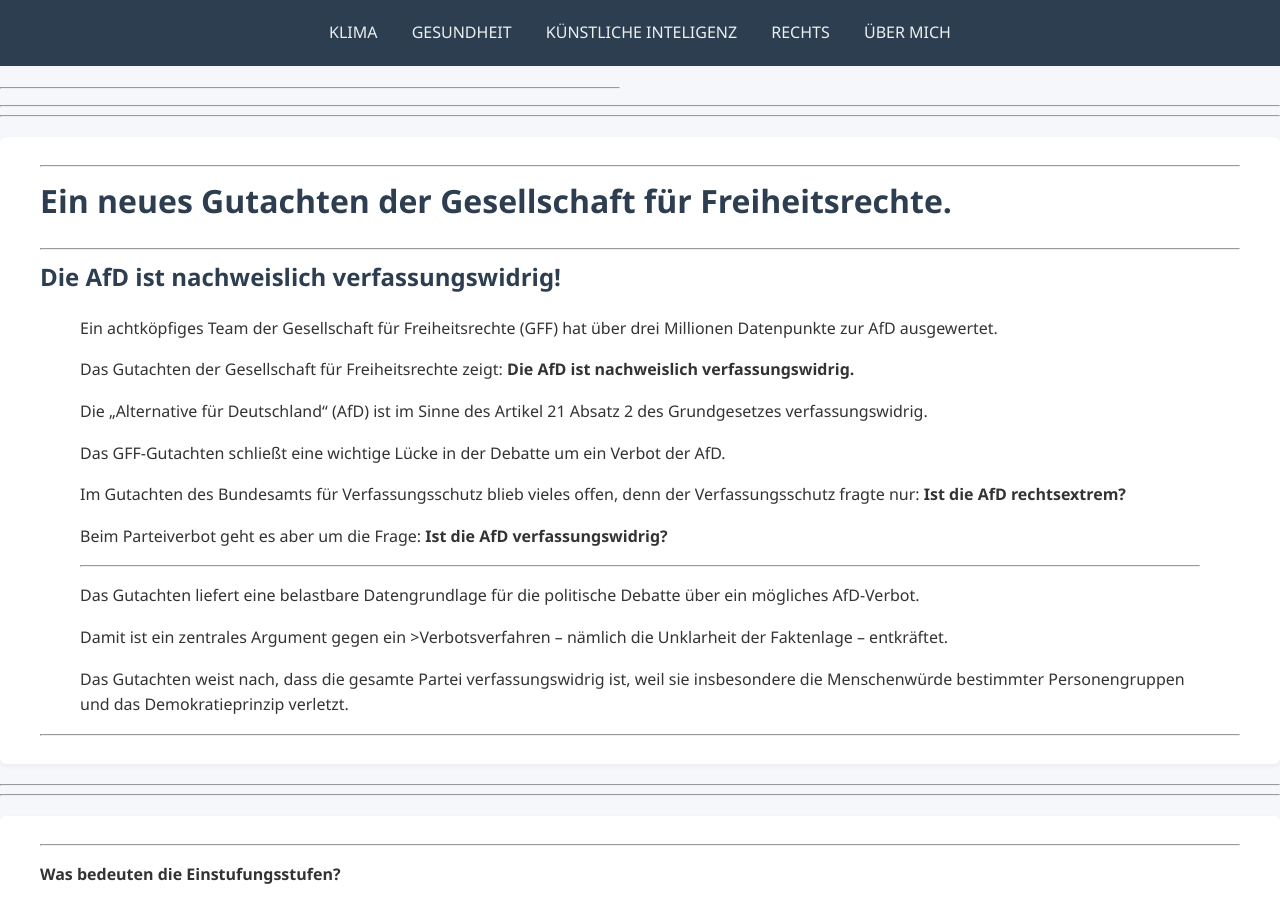
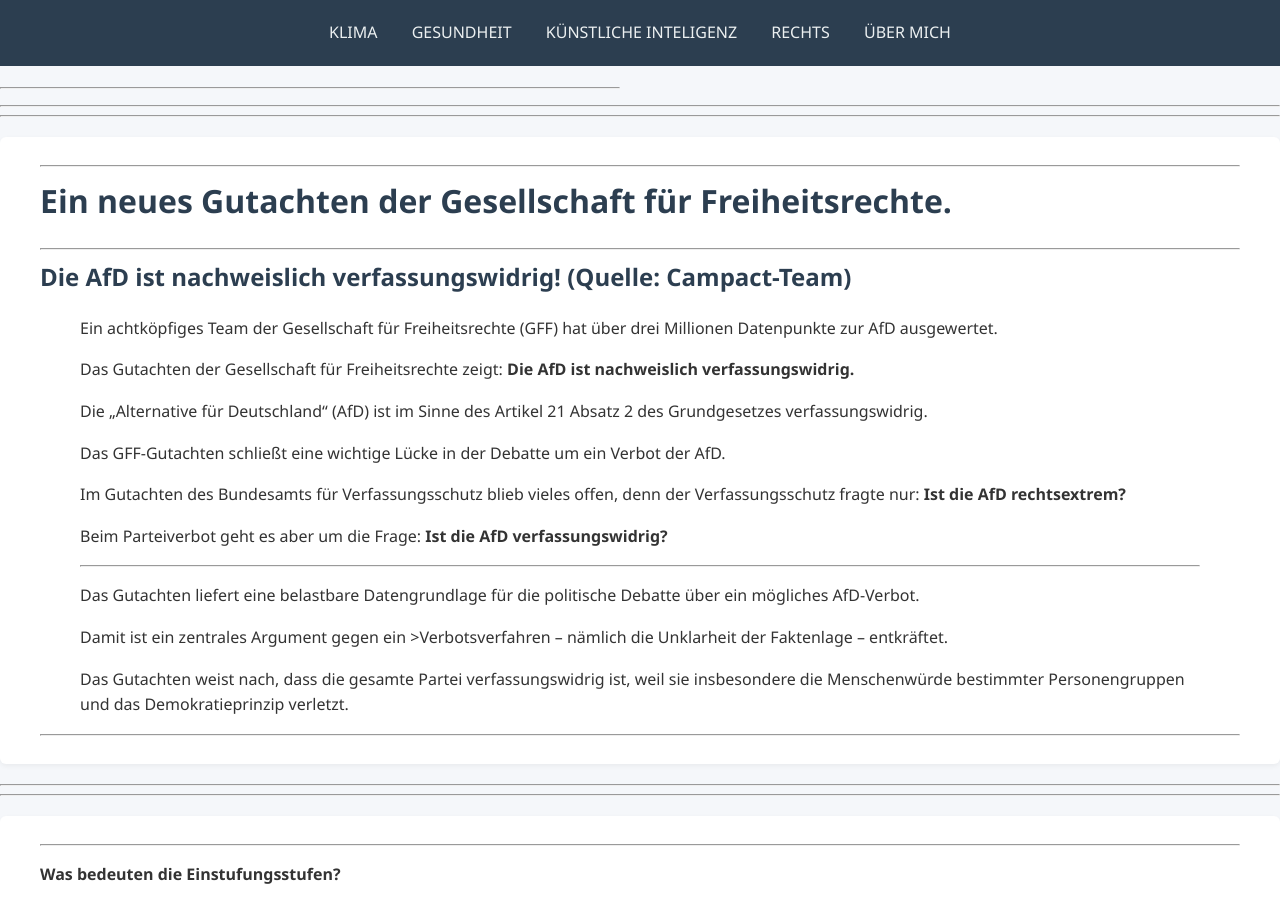
Before and after one commit to TheGermanTruth/TheGermanTruth, a Jekyll site: the page built from rechts.md, in a window 1280 px wide and 900 px high, scrolled down 2044 px. Built offline with Jekyll 4.4.1, drawn with Linux system fonts in a browser that asks for light colours.

Commit message:
Update rechts.md

```diff
--- a/rechts.md
+++ b/rechts.md
@@ -83,7 +83,7 @@
 
 ---
 
-## Die AfD ist nachweislich verfassungswidrig!
+## Die AfD ist nachweislich verfassungswidrig! (Quelle: Campact-Team)
 
 >Ein achtköpfiges Team der Gesellschaft für Freiheitsrechte (GFF) hat über drei Millionen Datenpunkte zur AfD ausgewertet.
 >
```
